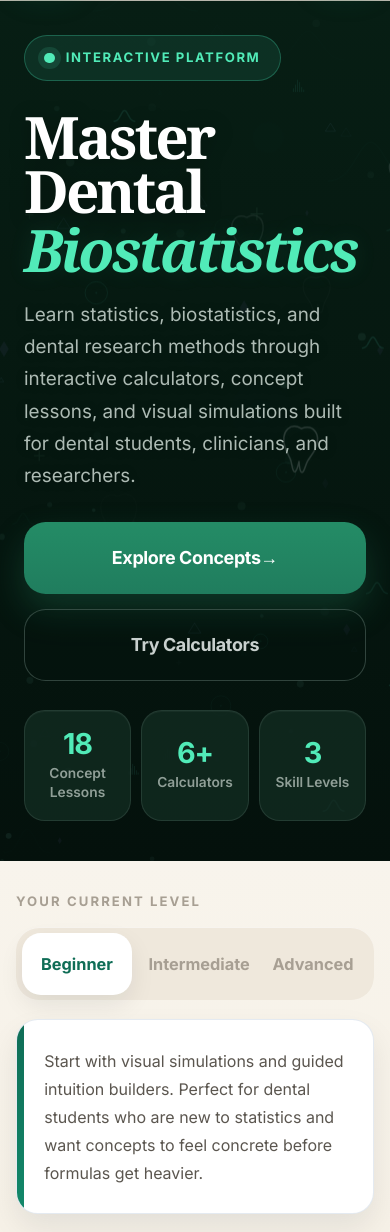
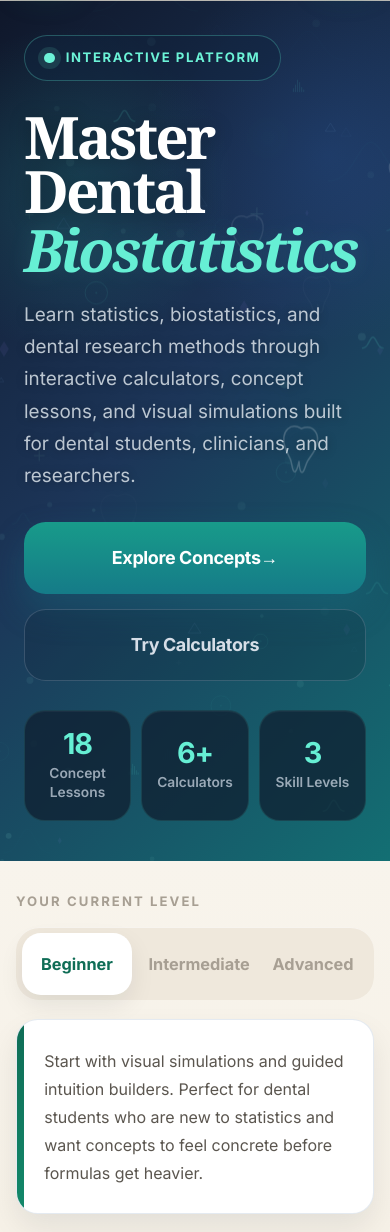
Before and after one commit to dayaniravi123/DentStat, a Django app: page / in a window 390 px wide. Shown: the part 99-1331 px from the top of the page. Run offline with Django 4.2, Linux system fonts and the light colour scheme; some libraries are stand-ins or nearby versions.

Commit message:
"fix color in mobile view"

```diff
--- a/static/css/style.css
+++ b/static/css/style.css
@@ -924,16 +924,19 @@ footer { border-top: 1px solid rgba(255,255,255,0.03); }
     }
 
     .home-page #hero-section {
-        background: #07160f;
+        background: #0e1830;
     }
 
     .home-page #hero-section .gradient-bg {
-        background: linear-gradient(180deg, #071e14 0%, #04110c 100%);
+        background:
+            radial-gradient(circle at 18% 22%, rgba(45, 212, 191, 0.16), transparent 22%),
+            radial-gradient(circle at 84% 18%, rgba(59, 130, 246, 0.14), transparent 24%),
+            linear-gradient(135deg, #0f172a 0%, #1c3558 46%, #136f73 100%);
         box-shadow: none;
     }
 
     .home-page #hero-canvas {
-        opacity: 0.18;
+        opacity: 0.24;
     }
 
     .home-page .home-hero-content {
@@ -960,9 +963,9 @@ footer { border-top: 1px solid rgba(255,255,255,0.03); }
         margin-bottom: 1.8rem;
         padding: 0.75rem 1.2rem;
         border-radius: 999px;
-        border: 1px solid rgba(38, 127, 100, 0.65);
-        background: rgba(16, 57, 44, 0.7);
-        color: #51ebb8;
+        border: 1px solid rgba(94, 234, 212, 0.28);
+        background: rgba(16, 36, 62, 0.45);
+        color: #6cf3d7;
         font-size: 0.82rem;
         font-weight: 800;
         letter-spacing: 0.12em;
@@ -974,8 +977,8 @@ footer { border-top: 1px solid rgba(255,255,255,0.03); }
         width: 0.65rem;
         height: 0.65rem;
         border-radius: 999px;
-        background: #51ebb8;
-        box-shadow: 0 0 0 6px rgba(81, 235, 184, 0.12);
+        background: #6cf3d7;
+        box-shadow: 0 0 0 6px rgba(108, 243, 215, 0.12);
     }
 
     .home-page .hero-title {
@@ -990,15 +993,15 @@ footer { border-top: 1px solid rgba(255,255,255,0.03); }
     .home-page .hero-highlight {
         display: block;
         margin-top: 0.35rem;
-        color: #51ebb8 !important;
+        color: #66efd4 !important;
         font-style: italic;
-        text-shadow: 0 0 24px rgba(81, 235, 184, 0.1) !important;
+        text-shadow: 0 0 24px rgba(102, 239, 212, 0.12) !important;
     }
 
     .home-page .hero-subtitle {
         max-width: none;
         margin-bottom: 1.9rem;
-        color: rgba(202, 214, 207, 0.86) !important;
+        color: rgba(219, 228, 235, 0.84) !important;
         font-size: 1.18rem;
         line-height: 1.7;
     }
@@ -1029,15 +1032,15 @@ footer { border-top: 1px solid rgba(255,255,255,0.03); }
     }
 
     .home-page .home-mobile-hero-btn-primary {
-        background: linear-gradient(180deg, #248c66 0%, #207d5e 100%);
+        background: linear-gradient(180deg, #189b8a 0%, #157b88 100%);
         color: #ffffff;
-        box-shadow: 0 16px 34px rgba(36, 140, 102, 0.28);
+        box-shadow: 0 16px 34px rgba(21, 123, 136, 0.28);
     }
 
     .home-page .home-mobile-hero-btn-secondary {
-        border: 1px solid rgba(111, 137, 127, 0.42);
-        background: rgba(7, 22, 15, 0.22);
-        color: rgba(223, 230, 227, 0.9);
+        border: 1px solid rgba(148, 163, 184, 0.28);
+        background: rgba(15, 23, 42, 0.18);
+        color: rgba(226, 232, 240, 0.94);
     }
 
     .home-page .home-mobile-hero-stats {
@@ -1055,13 +1058,13 @@ footer { border-top: 1px solid rgba(255,255,255,0.03); }
         min-height: 7.4rem;
         padding: 0.9rem 0.6rem;
         border-radius: 1.3rem;
-        border: 1px solid rgba(96, 124, 114, 0.25);
-        background: rgba(18, 44, 34, 0.78);
+        border: 1px solid rgba(94, 234, 212, 0.12);
+        background: rgba(15, 30, 48, 0.74);
         box-shadow: inset 0 1px 0 rgba(255, 255, 255, 0.04);
     }
 
     .home-page .home-mobile-stat-number {
-        color: #51ebb8;
+        color: #66efd4;
         font-size: 2rem;
         font-weight: 800;
         line-height: 1;
@@ -1069,7 +1072,7 @@ footer { border-top: 1px solid rgba(255,255,255,0.03); }
     }
 
     .home-page .home-mobile-stat-label {
-        color: rgba(185, 197, 191, 0.76);
+        color: rgba(203, 213, 225, 0.74);
         font-size: 0.86rem;
         font-weight: 600;
         line-height: 1.35;
```
